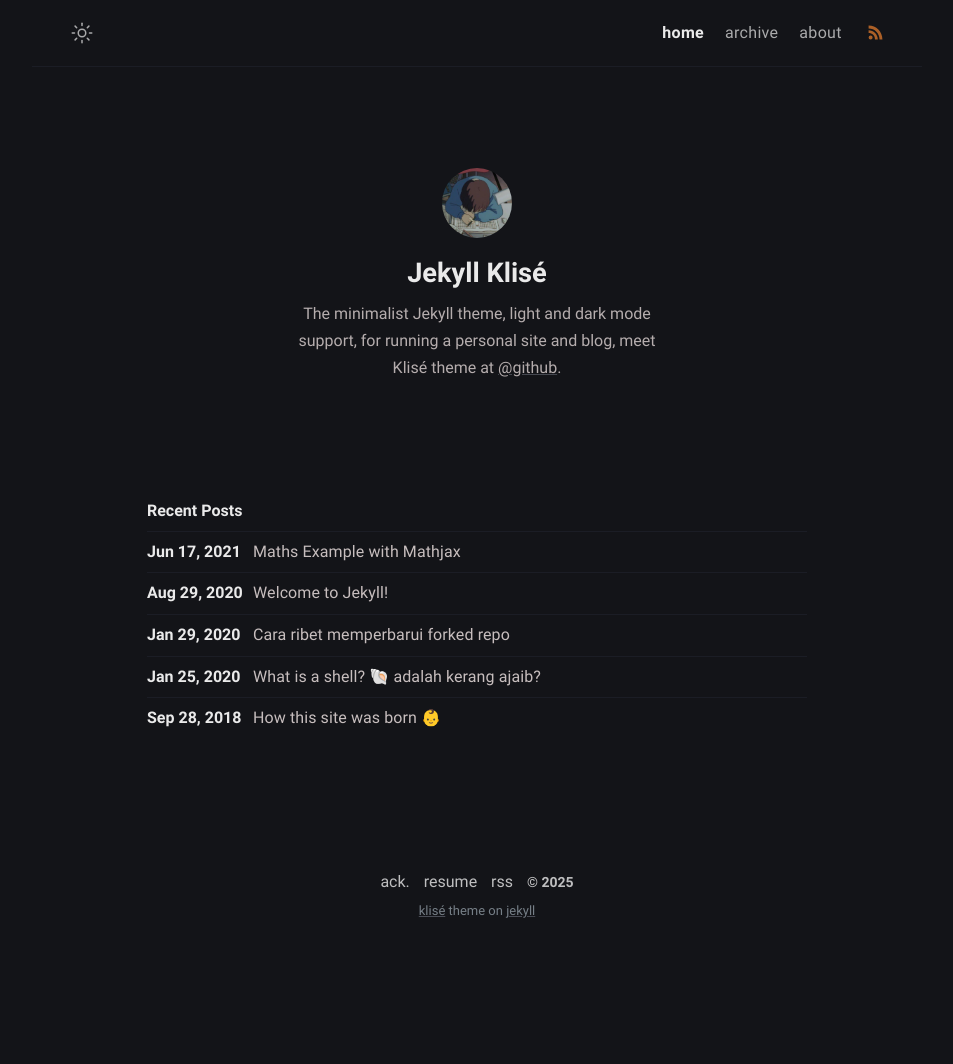
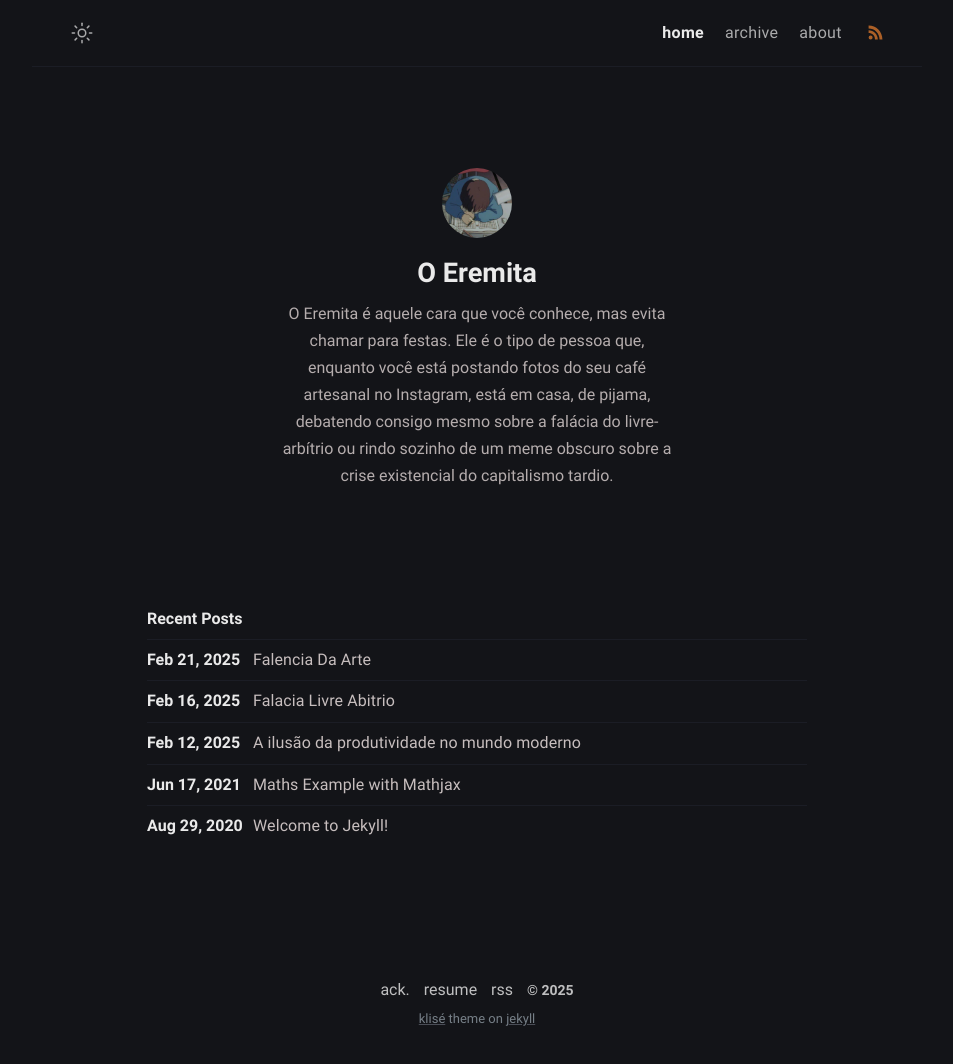
Before and after one commit to rangelterraquio/eremita-digital, a Jekyll site: the page built from index.md, in a window 1280 px wide. Shown: the whole page, without its empty margins (163-1116 px from the left). Built offline with Jekyll 4.4.1, drawn with Linux system fonts in a browser that asks for light colours; before the commit the page ends 956 px from its top, so only the background shows below that.

```diff
--- a/_config.yml
+++ b/_config.yml
@@ -1,8 +1,7 @@
 # Site settings
-title: Klise Theme # site title
+title: Eremita digital # site title
 description: >- # site description
-  He's writing in Bahasa about web technology and experience as a journal
-  for documentation things that he learned, meet him <a href="https://github.com/piharpi" target="_blank" rel="noopener">@github</a>.
+  Bem-vindos ao **Eremita Digital**, o canto escuro e empoeirado da internet onde a lucidez encontra o cinismo, e a sociedade é dissecada com um bisturi afiado de sarcasmo e desdém. Aqui, o protagonista é **O Eremita**, uma entidade que, como o nome sugere, prefere a solidão de sua caverna digital à cacofonia ensurdecedora do mundo lá fora.
 lang: en-US # default lang
 timezone: Asia/Jakarta # set your timezone
 image: assets/img/ogp.png # This image used for Open Graph more info https://ogp.me/
@@ -11,10 +10,9 @@ mode: dark # default theme "dark" | "light"
 
 # Profile settings
 author:
-  name: Jekyll Klisé # author name
+  name: O Eremita # author name
   bio: >- # tell to the world
-    The minimalist Jekyll theme, light and dark mode support, for running a personal site and blog,
-    meet Klisé theme at <a href="https://github.com/piharpi/jekyll-klise" target="_blank" rel="noopener">@github</a>.
+    O Eremita é aquele cara que você conhece, mas evita chamar para festas. Ele é o tipo de pessoa que, enquanto você está postando fotos do seu café artesanal no Instagram, está em casa, de pijama, debatendo consigo mesmo sobre a falácia do livre-arbítrio ou rindo sozinho de um meme obscuro sobre a crise existencial do capitalismo tardio.
   username: username # general username
   github: github_username # github username
   twitter: twitter_username # twitter username
```
Also changed, not shown: _posts/falencia-da-arte/2025-02-21-falencia-da-arte.md (added, +13 -0 lines), _posts/produtividade/2025-02-20-produtividade.md (added, +34 -0 lines), _posts/falacia-livre-arbitrio/2025-02-16-falacia-livre-abitrio.md (added).
